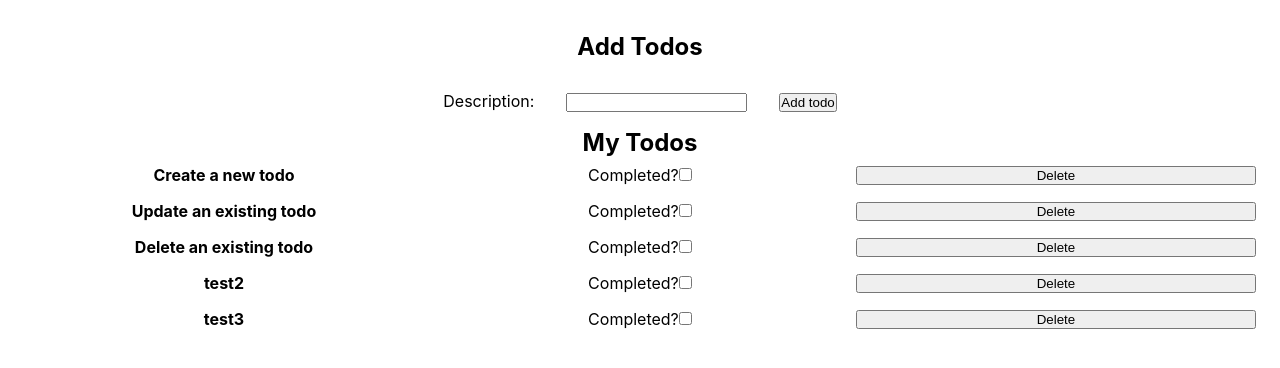
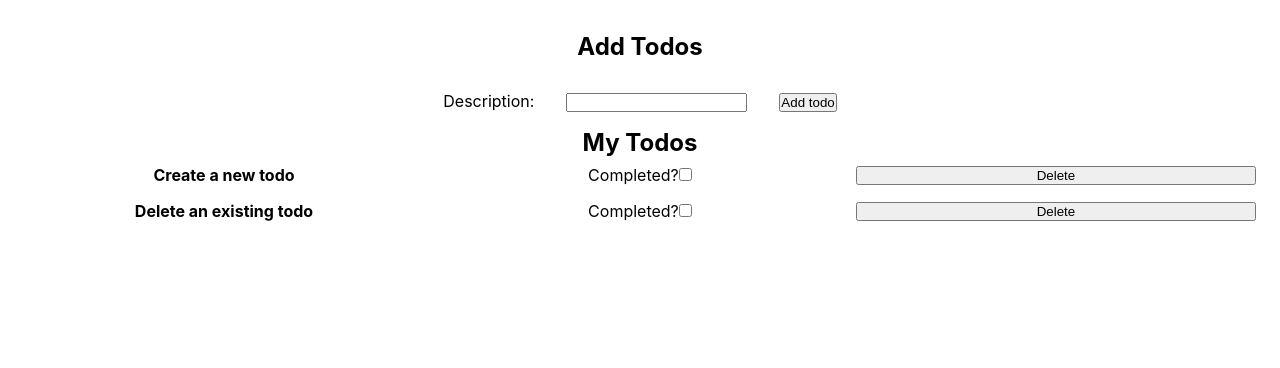
Before and after one commit to collinskchirchir/phase2-scrimba-practice3-side-effect-fetching, a React (Create React App) app: page / in a window 1280 px wide. Shown: the top 368 px of the page. Built offline with nearby package versions, Linux system fonts and the light colour scheme; data requests are answered from the project's data file.

Commit message:
Added DELETE todos

```diff
--- a/data/db.json
+++ b/data/db.json
@@ -6,24 +6,9 @@
       "completed": false
     },
     {
-      "id": 2,
-      "description": "Update an existing todo",
-      "completed": false
-    },
-    {
       "id": 3,
       "description": "Delete an existing todo",
       "completed": false
-    },
-    {
-      "description": "test2",
-      "completed": false,
-      "id": 4
-    },
-    {
-      "description": "test3",
-      "completed": false,
-      "id": 5
     }
   ]
 }
--- a/src/App.js
+++ b/src/App.js
@@ -38,7 +38,7 @@ function App() {
   return (
     <div className="App">
       <NewTodo onAddTodo={addTodo} />
-      <TodoList todos={todos} />
+      <TodoList todos={todos} onDeleteTodo={deleteTodo} />
     </div>
   );
 }
--- a/src/components/TodoItem.jsx
+++ b/src/components/TodoItem.jsx
@@ -10,7 +10,11 @@ function TodoItem({ todo, onUpdateTodo, onDeleteTodo }) {
 
     function handleDelete() {
         // persist changes on server
+        fetch(`http://localhost:3000/todos/${id}`, {
+          method: "DELETE"
+        })
         // then use onDeleteTodo to remove todo from state
+        // onDeleteTodo(id)
     }
 
     return (
```
